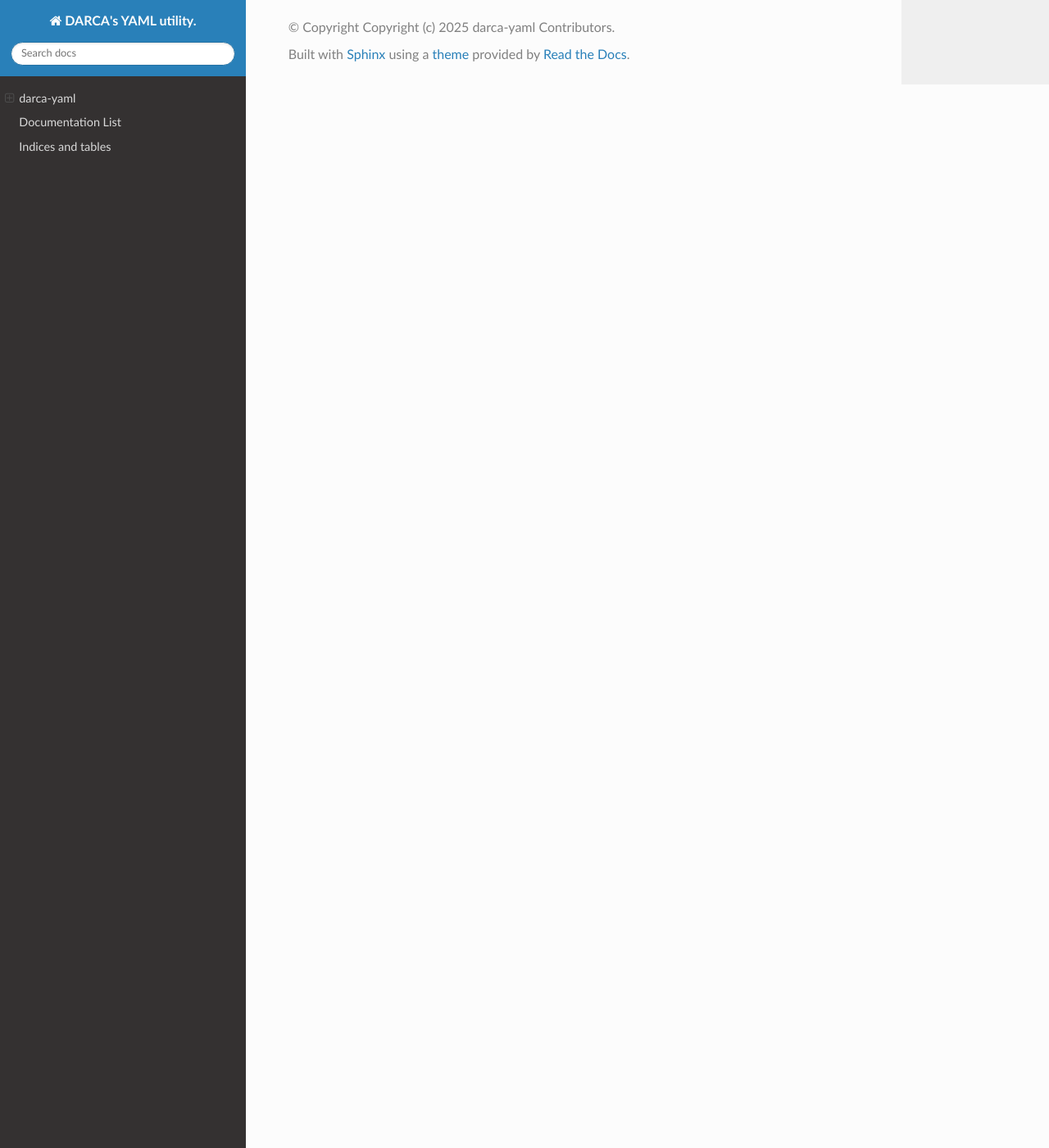
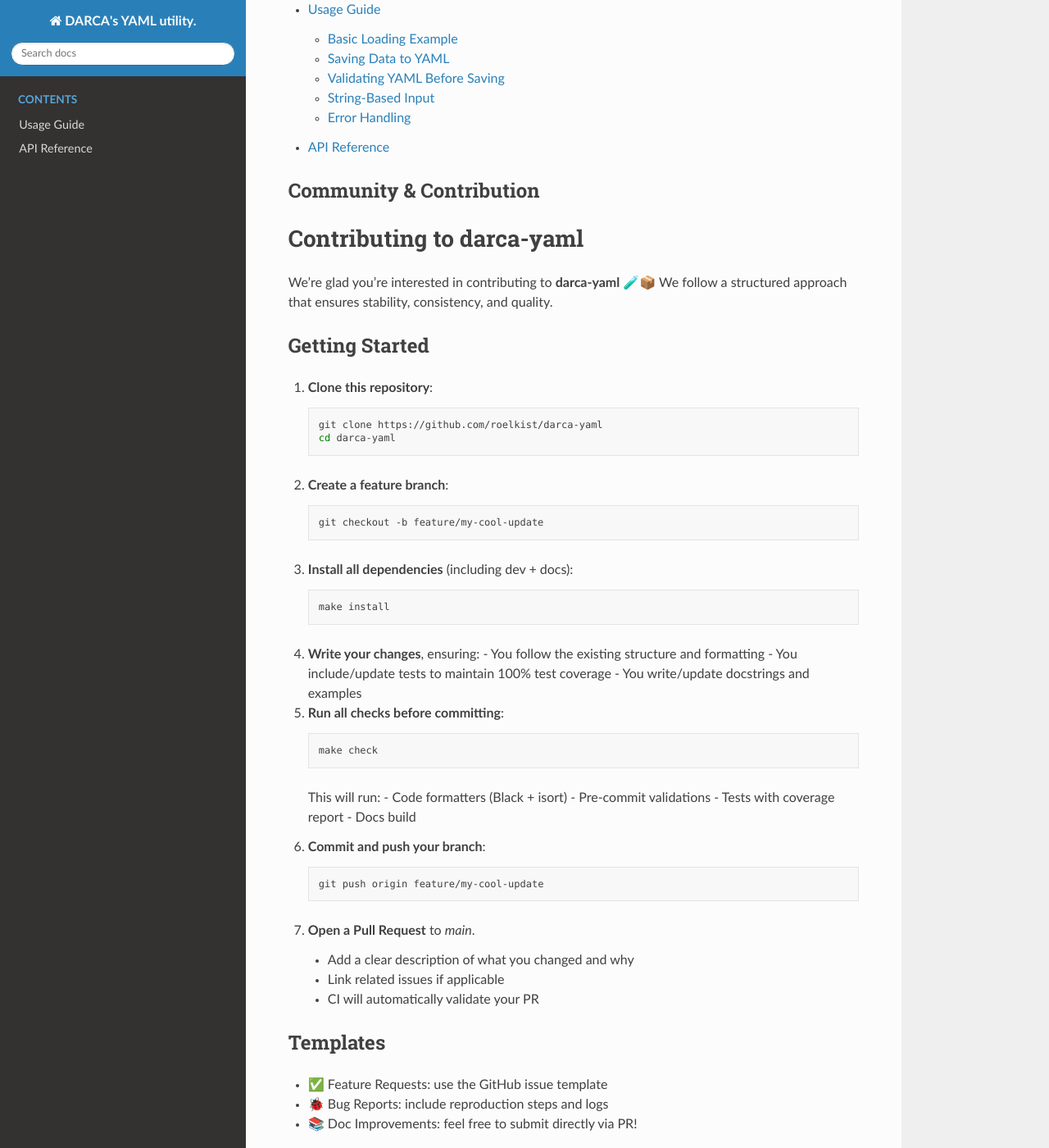
Before and after one commit to roelkist/darca-yaml, a Sphinx documentation site: the page built from docs/source/index.rst, in a window 1280 px wide and 1400 px high, scrolled down 1808 px. Shown: the whole window at 82% size. Built offline with Sphinx 7.4.7 and the Read the Docs theme 3.1.0, drawn with Linux system fonts in a browser that asks for light colours; some of the changed text lies outside the part shown.

Commit message:
Added text input feature for validate and save yaml. Tests and new documentation.

```diff
--- a/CONTRIBUTING.rst
+++ b/CONTRIBUTING.rst
@@ -3,8 +3,6 @@
 
 We're glad you're interested in contributing to **darca-yaml** 🧪📦
 We follow a structured approach that ensures stability, consistency, and quality.
-
-🚫 No forking is necessary — we prefer pull requests directly from branches in this repo.
 
 Getting Started
 ---------------
--- /dev/null
+++ b/docs/source/api.rst
@@ -0,0 +1,10 @@
+API Reference
+=============
+
+This section provides the detailed API reference for the `darca_yaml` module.
+
+.. automodule:: darca_yaml.yaml_utils
+   :members:
+   :undoc-members:
+   :show-inheritance:
+   :special-members: __init__
--- a/docs/source/index.rst
+++ b/docs/source/index.rst
@@ -1,22 +1,24 @@
-.. toctree::
-   :maxdepth: 2
+.. darca-embeddingsndocumentation master file
 
+Welcome to darca-embeddings's documentation!
+================================================
 
+Project Overview
+----------------
 
 .. include:: ../../README.rst
 
-
-Documentation List
-==================
+Getting Started
+---------------
 
 .. toctree::
-   :maxdepth: 4
-   :caption: Contents:
+   :maxdepth: 2
+   :caption: Contents
 
+   usage
+   api
 
-Indices and tables
-==================
+Community & Contribution
+------------------------
 
-* :ref:`genindex`
-* :ref:`modindex`
-* :ref:`search`
+.. include:: ../../CONTRIBUTING.rst
--- /dev/null
+++ b/docs/source/usage.rst
@@ -0,0 +1,89 @@
+Usage Guide
+===========
+
+This section shows how to use the core functionality provided by **darca-yaml**.
+
+Basic Loading Example
+---------------------
+
+To load a YAML file as a Python dictionary:
+
+.. code-block:: python
+
+    from darca_yaml import YamlUtils
+
+    data = YamlUtils.load_yaml_file("config.yaml")
+    print(data)
+
+
+Saving Data to YAML
+-------------------
+
+You can save a Python dictionary to a YAML file:
+
+.. code-block:: python
+
+    data = {
+        "name": "darca-yaml",
+        "version": "1.0.0",
+        "enabled": True,
+        "items": ["a", "b", "c"]
+    }
+
+    YamlUtils.save_yaml_file("output.yaml", data)
+
+
+Validating YAML Before Saving
+-----------------------------
+
+You can validate data against a schema before saving:
+
+.. code-block:: python
+
+    schema = {
+        "name": {"type": "string", "required": True},
+        "version": {"type": "string", "required": True},
+        "enabled": {"type": "boolean", "required": True},
+        "items": {"type": "list", "schema": {"type": "string"}}
+    }
+
+    YamlUtils.save_yaml_file("validated.yaml", data, validate=True, schema=schema)
+
+
+String-Based Input
+------------------
+
+The module also supports YAML content passed as strings:
+
+.. code-block:: python
+
+    yaml_text = """
+    name: darca-yaml
+    version: 1.0.0
+    enabled: true
+    items:
+      - a
+      - b
+      - c
+    """
+
+    # Validate from string
+    YamlUtils.validate_yaml(yaml_text, schema)
+
+    # Save from string
+    YamlUtils.save_yaml_file("from_string.yaml", yaml_text)
+
+
+Error Handling
+--------------
+
+All operations raise `YamlUtilsException` on failure:
+
+.. code-block:: python
+
+    from darca_yaml import YamlUtilsException
+
+    try:
+        YamlUtils.load_yaml_file("missing.yaml")
+    except YamlUtilsException as e:
+        print(f"YAML error: {e.error_code} - {e}")
```
Also changed, not shown: coverage.json (+1 -1 lines), 2 other files.
